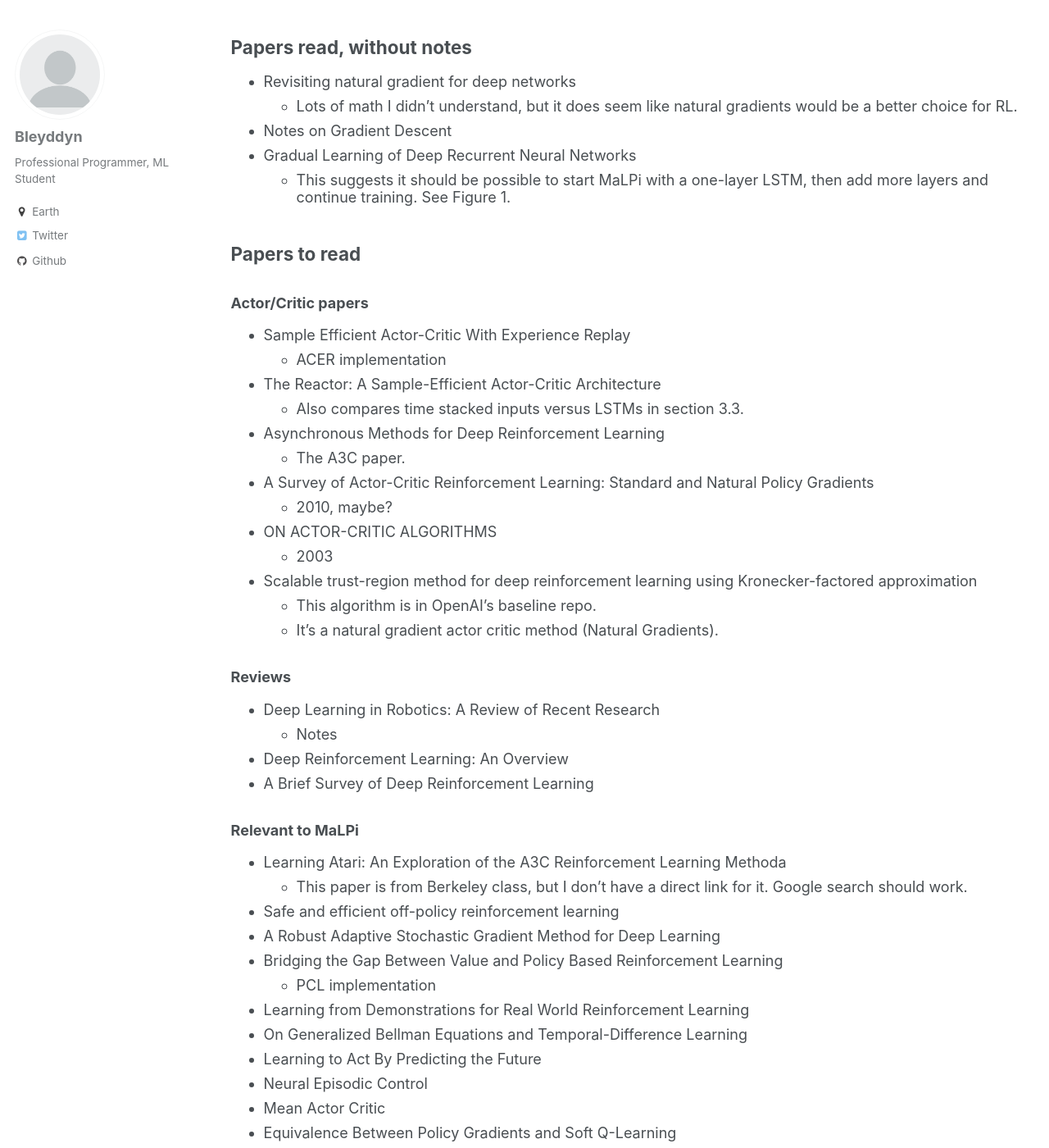
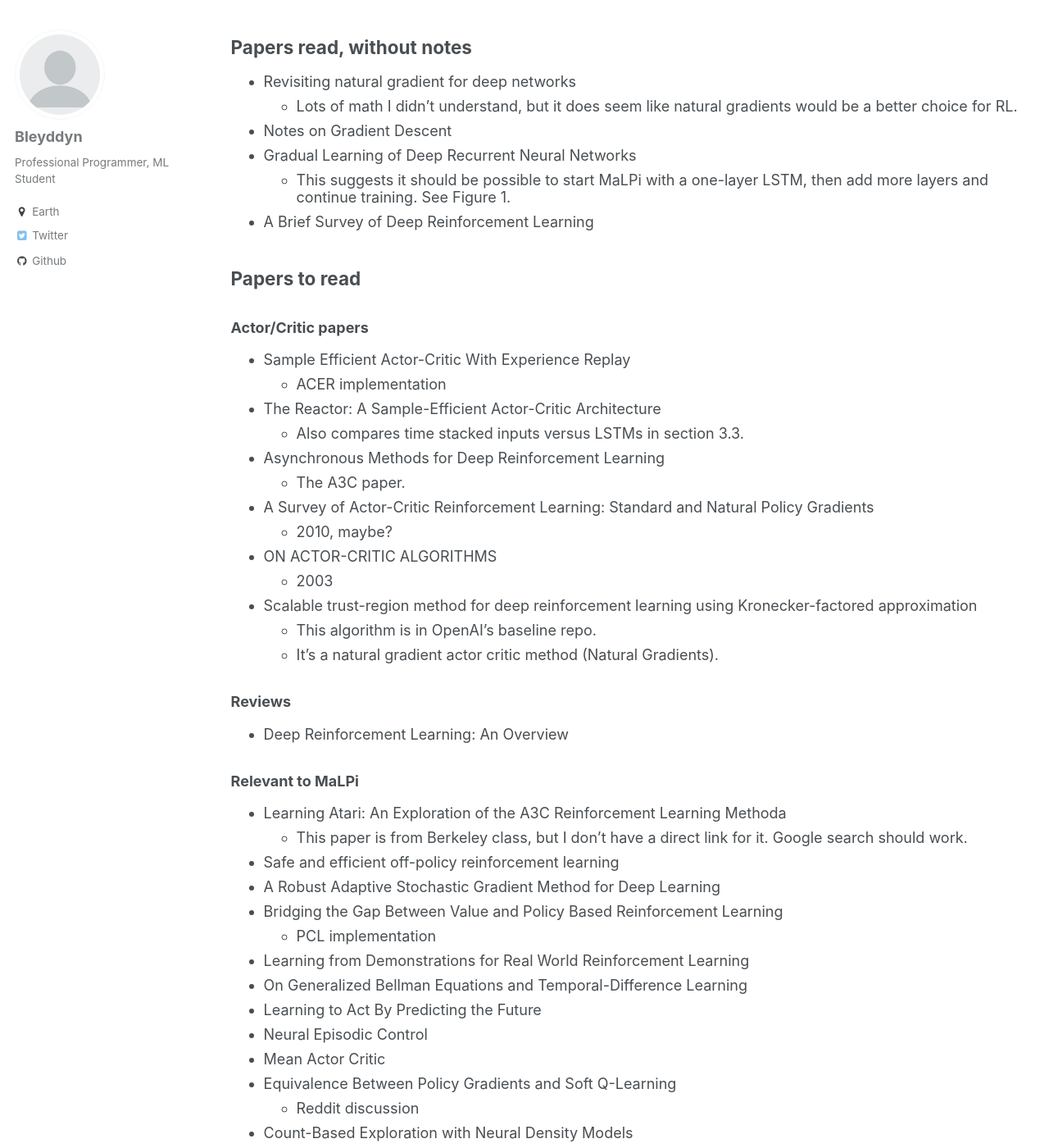
Before and after one commit to Bleyddyn/Bleyddyn.github.io, a Jekyll site: the page built from _pages/publications.md, in a window 1280 px wide and 1400 px high, scrolled down 2207 px. Shown: the whole window at 82% size. Built offline with Jekyll 4.4.1, drawn with Linux system fonts in a browser that asks for light colours; some of the changed text lies outside the part shown.

Commit message:
More papers

```diff
--- a/_pages/publications.md
+++ b/_pages/publications.md
@@ -45,10 +46,7 @@ author_profile: true
 
 ### Reviews
 
-* [Deep Learning in Robotics: A Review of Recent Research](https://arxiv.org/abs/1707.07217)
-  * [Notes](/publications/2017-08-15-deep-learning-in-robotics)
 * [Deep Reinforcement Learning: An Overview](https://arxiv.org/abs/1701.07274)
-* [A Brief Survey of Deep Reinforcement Learning](https://arxiv.org/abs/1708.05866)
 
 ### Relevant to MaLPi
 
```
Also changed, not shown: other parts of _pages/publications.md (+3 -0 lines).
